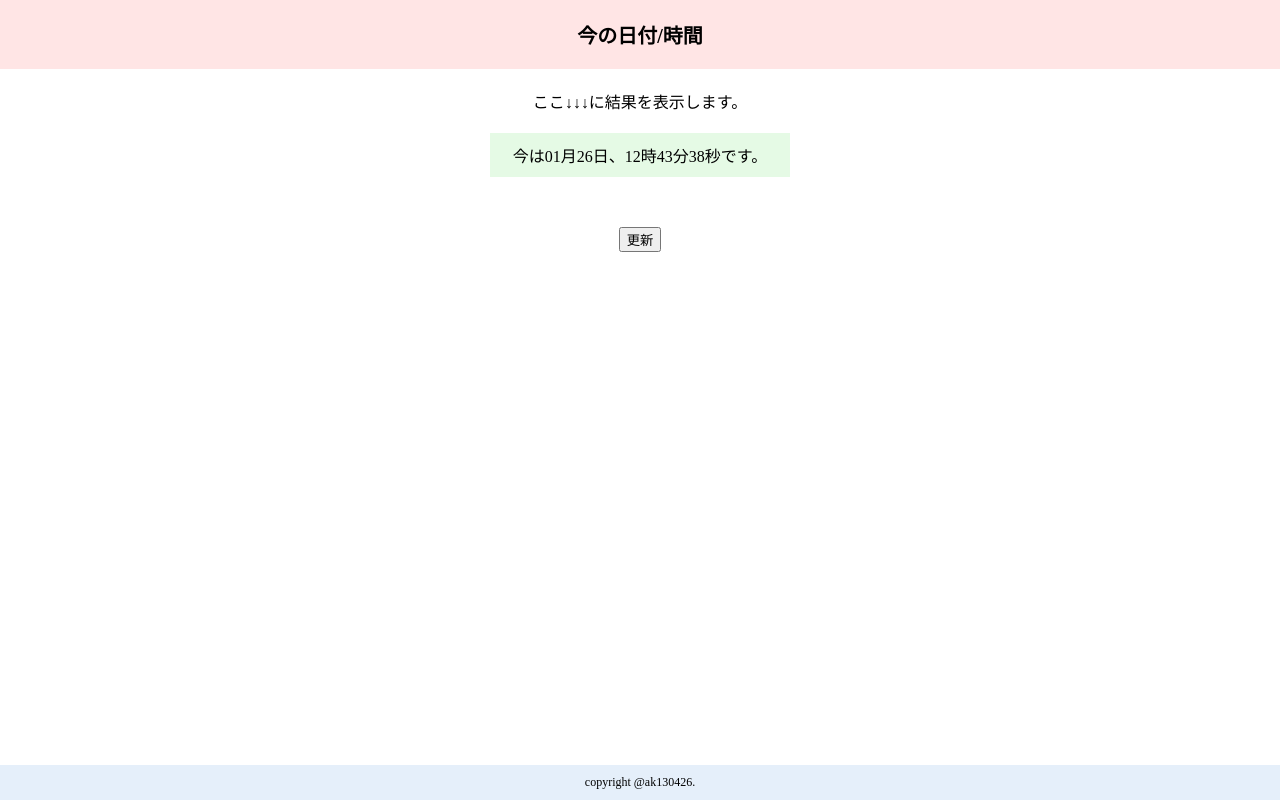
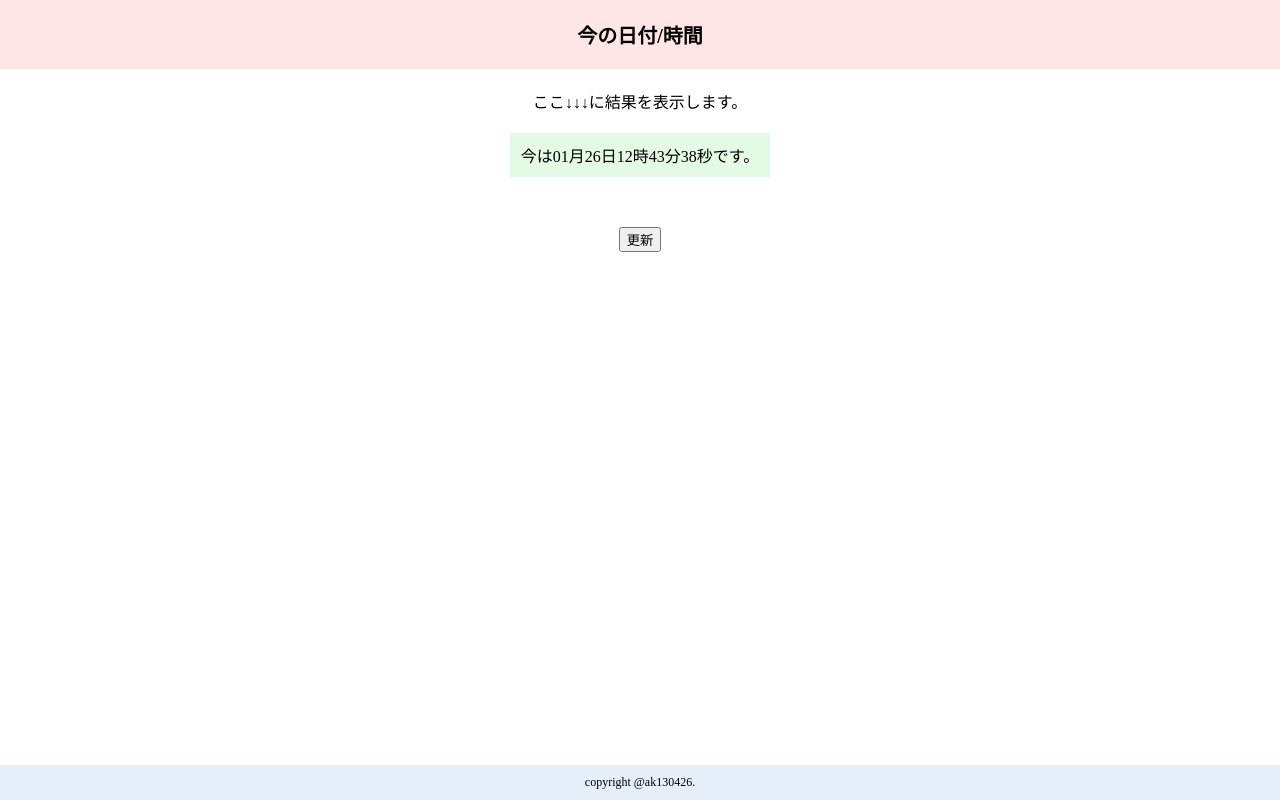
Before and after one commit to ak130426/my-sample, a plain HTML site: page 01/index.html in a window 1280 px wide. Both pictures are taken after a click on the button "更新". Drawn offline with Linux system fonts and the light colour scheme.

Commit message:
Revert "テンプレートリテラルに変更、コンテンツ幅調整"
This reverts commit bd3aad5973446a0213ea40d60b5b2696077888c8.

```diff
--- a/01/index.html
+++ b/01/index.html
@@ -27,7 +27,7 @@ header h1 {
 main {
   height: 100%;
   width: 100%;
-  max-width: 340px;
+  max-width: 300px;
   margin: 0 auto;
 }
 #result {
--- a/01/js/main.js
+++ b/01/js/main.js
@@ -14,7 +14,7 @@ btn.addEventListener('click', () => {
   const minute = today.getMinutes();
   const second = today.getSeconds();
 
-  child.innerHTML = `今は${month}月${date}日、${hours}時${minute}分${second}秒です。`;
+  child.innerHTML = '今は'+month+'月'+date+'日'+hours+'時'+minute+'分'+second+'秒です。';
   result.appendChild(child);
 
 });
```
